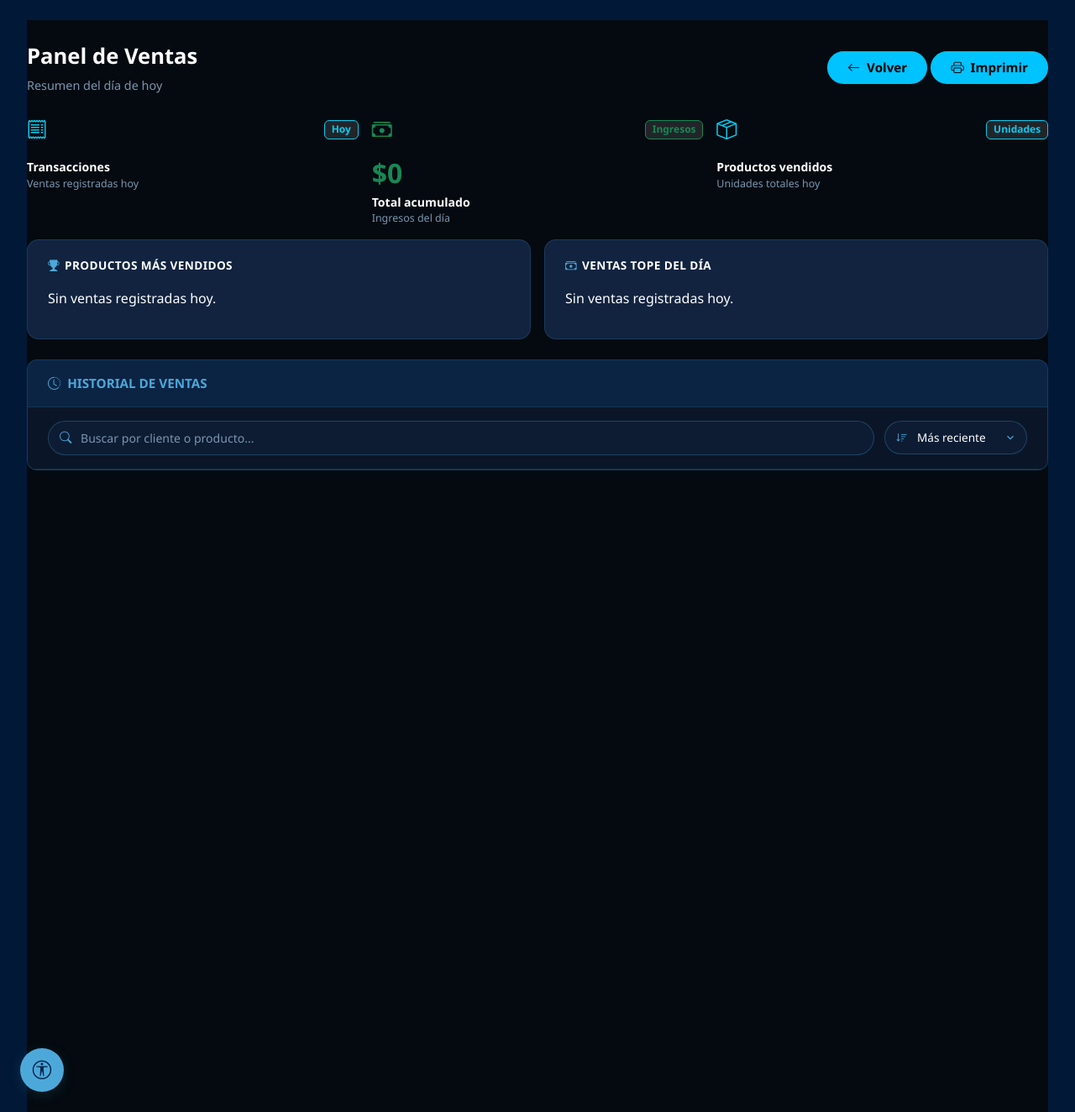
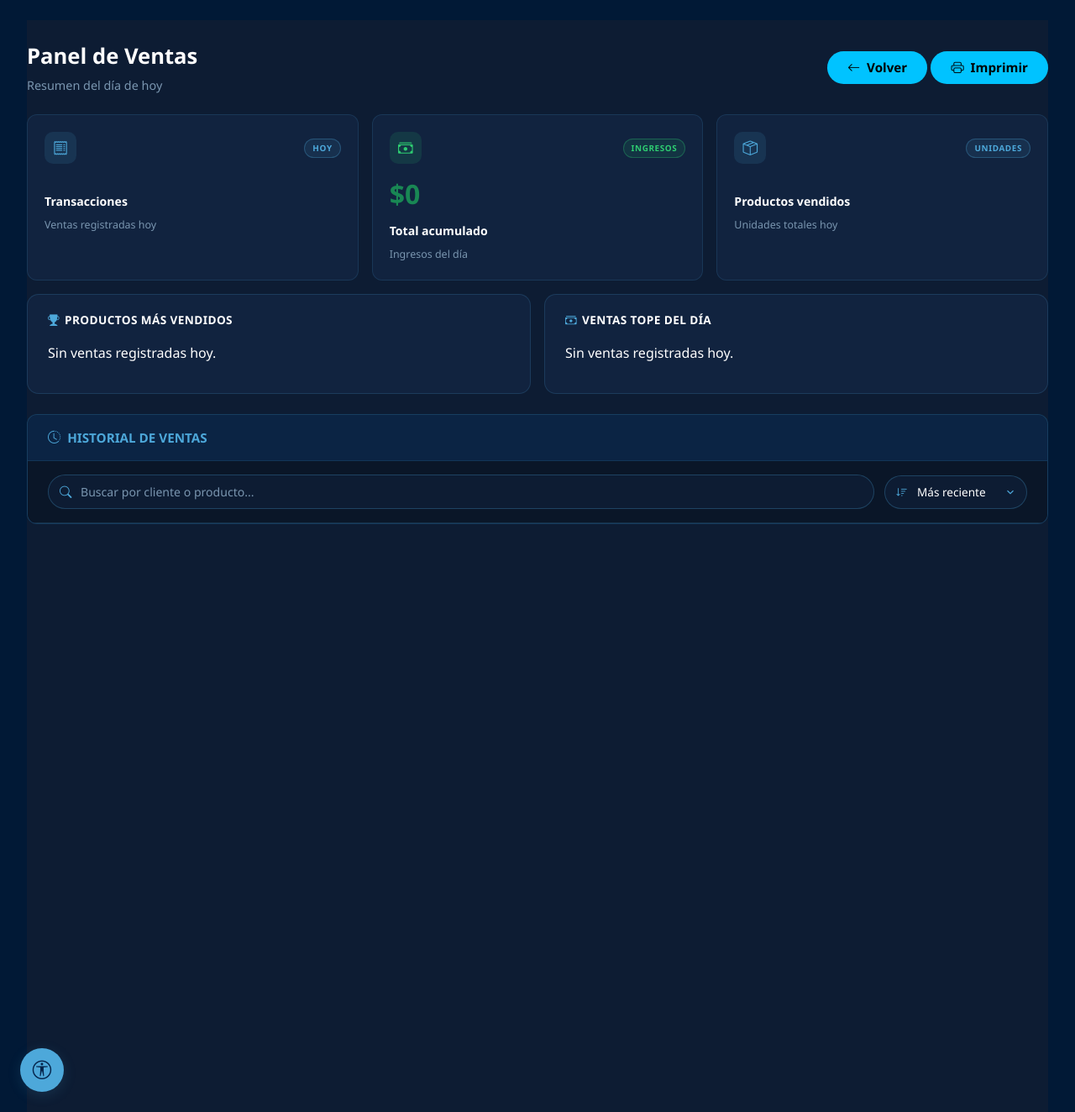
Before and after one commit to foxescar07/proyecto-licorera, a Django app: template ventas/templates/ventas/ventas_dia.html in a window 1280 px wide. Shown: the part 172-1496 px from the top of the page at 84% size. Run offline with Django 5.2, Linux system fonts and the light colour scheme; the template is opened without the code that fills it, so the values that code supplies are empty.

Commit message:
feat:cambios esteticos

```diff
--- a/static/css/venta/venta_dias.css
+++ b/static/css/venta/venta_dias.css
@@ -4,7 +4,7 @@
 
 /* Contenedor Principal */
 .cys-page-wrapper {
-    background-color: #040a0f !important;
+    background-color: #0d1c33!important;
     min-height: 100vh;
     font-family: 'Segoe UI', Tahoma, Geneva, Verdana, sans-serif;
     color: #ffffff;
@@ -454,3 +454,32 @@
     padding: 2.5rem 1rem;
     color: #7a96b0;
   }
+
+/* ══════════════════════════════════════
+   FIX — Variantes de color para tarjetas KPI
+   (Ventas del Día: antes usaban clases cys-kpi
+   que no existían en ningún CSS del proyecto)
+══════════════════════════════════════ */
+.cys-kpi-card--info    { border-left: 3px solid #4da8da; }
+.cys-kpi-card--success { border-left: 3px solid #2ecc71; }
+
+.cys-kpi-card-top {
+    display: flex;
+    justify-content: space-between;
+    align-items: center;
+}
+
+.cys-kpi-icon--info    { background: rgba(77, 168, 218, 0.12); color: #4da8da; }
+.cys-kpi-icon--success { background: rgba(46, 204, 113, 0.12); color: #2ecc71; }
+.cys-kpi-icon--info i, .cys-kpi-icon--success i { font-size: 1.1rem; }
+
+.cys-kpi-badge--info {
+    color: #4da8da;
+    background: rgba(77, 168, 218, 0.1);
+    border-color: rgba(77, 168, 218, 0.3);
+}
+.cys-kpi-badge--success {
+    color: #2ecc71;
+    background: rgba(46, 204, 113, 0.1);
+    border-color: rgba(46, 204, 113, 0.3);
+}
--- a/ventas/templates/ventas/ventas_dia.html
+++ b/ventas/templates/ventas/ventas_dia.html
@@ -38,10 +38,10 @@
   <div class="row g-3 mb-3 justify-content-center">
 
     <div class="col-12 col-sm-6 col-xl-4">
-      <div class="cys-kpi cys-kpi--info">
-        <div class="d-flex justify-content-between align-items-center mb-3">
-          <div class="text-info fs-4"><i class="bi bi-receipt"></i></div>
-          <span class="badge bg-dark text-info border border-info">Hoy</span>
+      <div class="cys-kpi-card cys-kpi-card--info">
+        <div class="cys-kpi-card-top mb-2">
+          <div class="cys-kpi-icon cys-kpi-icon--info"><i class="bi bi-receipt"></i></div>
+          <span class="cys-kpi-badge cys-kpi-badge--info">Hoy</span>
         </div>
         <div class="cys-kpi-value">{{ ventas.count }}</div>
         <div class="cys-kpi-label">Transacciones</div>
@@ -50,10 +50,10 @@
     </div>
 
     <div class="col-12 col-sm-6 col-xl-4">
-      <div class="cys-kpi cys-kpi--success">
-        <div class="d-flex justify-content-between align-items-center mb-3">
-          <div class="text-success fs-4"><i class="bi bi-cash-stack"></i></div>
-          <span class="badge bg-dark text-success border border-success">Ingresos</span>
+      <div class="cys-kpi-card cys-kpi-card--success">
+        <div class="cys-kpi-card-top mb-2">
+          <div class="cys-kpi-icon cys-kpi-icon--success"><i class="bi bi-cash-stack"></i></div>
+          <span class="cys-kpi-badge cys-kpi-badge--success">Ingresos</span>
         </div>
         <div class="cys-kpi-value text-success">${{ total_dia|pesos }}</div>
         <div class="cys-kpi-label">Total acumulado</div>
@@ -62,10 +62,10 @@
     </div>
 
     <div class="col-12 col-sm-6 col-xl-4">
-      <div class="cys-kpi cys-kpi--info">
-        <div class="d-flex justify-content-between align-items-center mb-3">
-          <div class="text-info fs-4"><i class="bi bi-box-seam"></i></div>
-          <span class="badge bg-dark text-info border border-info">Unidades</span>
+      <div class="cys-kpi-card cys-kpi-card--info">
+        <div class="cys-kpi-card-top mb-2">
+          <div class="cys-kpi-icon cys-kpi-icon--info"><i class="bi bi-box-seam"></i></div>
+          <span class="cys-kpi-badge cys-kpi-badge--info">Unidades</span>
         </div>
         <div class="cys-kpi-value">{{ total_productos }}</div>
         <div class="cys-kpi-label">Productos vendidos</div>
```
